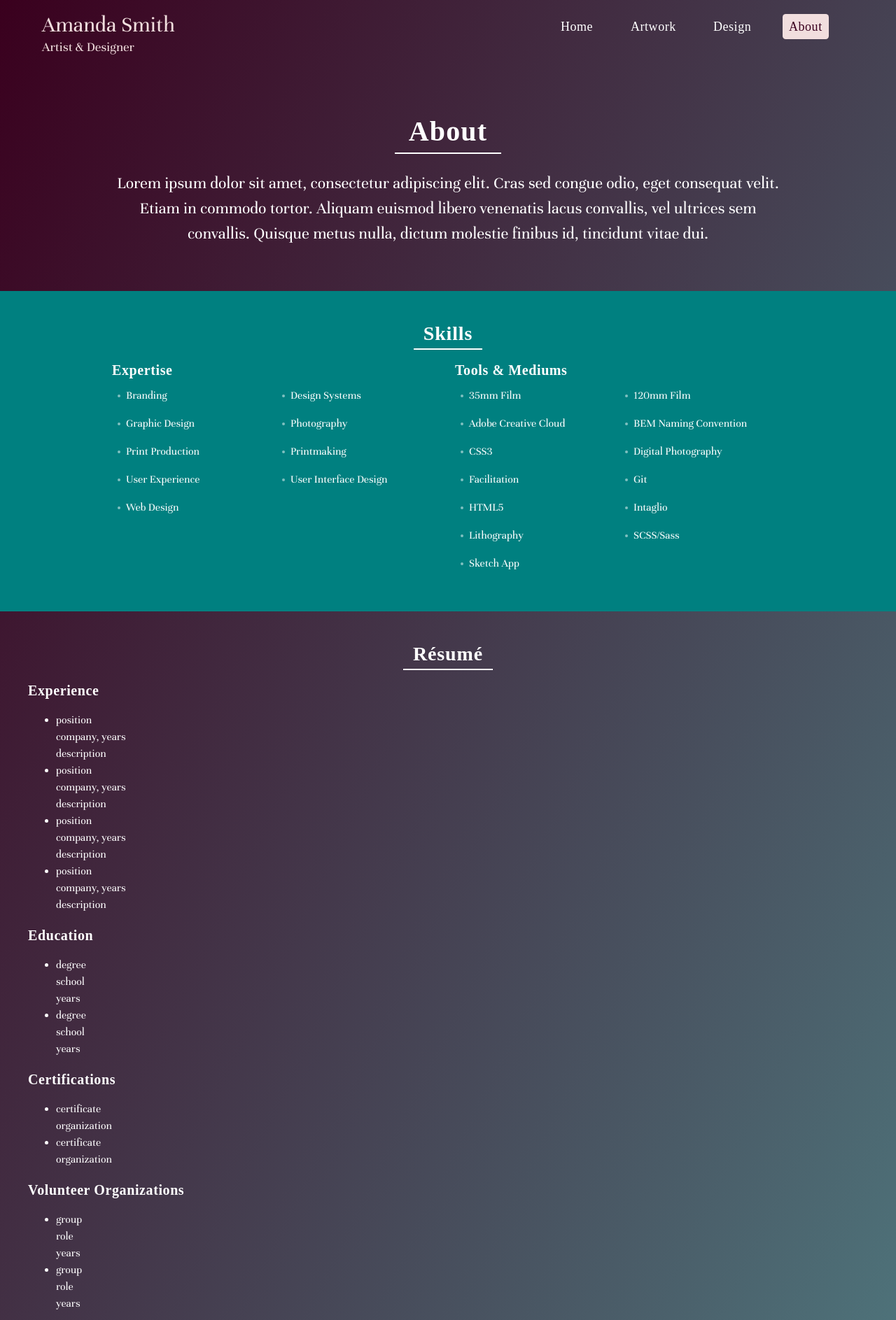
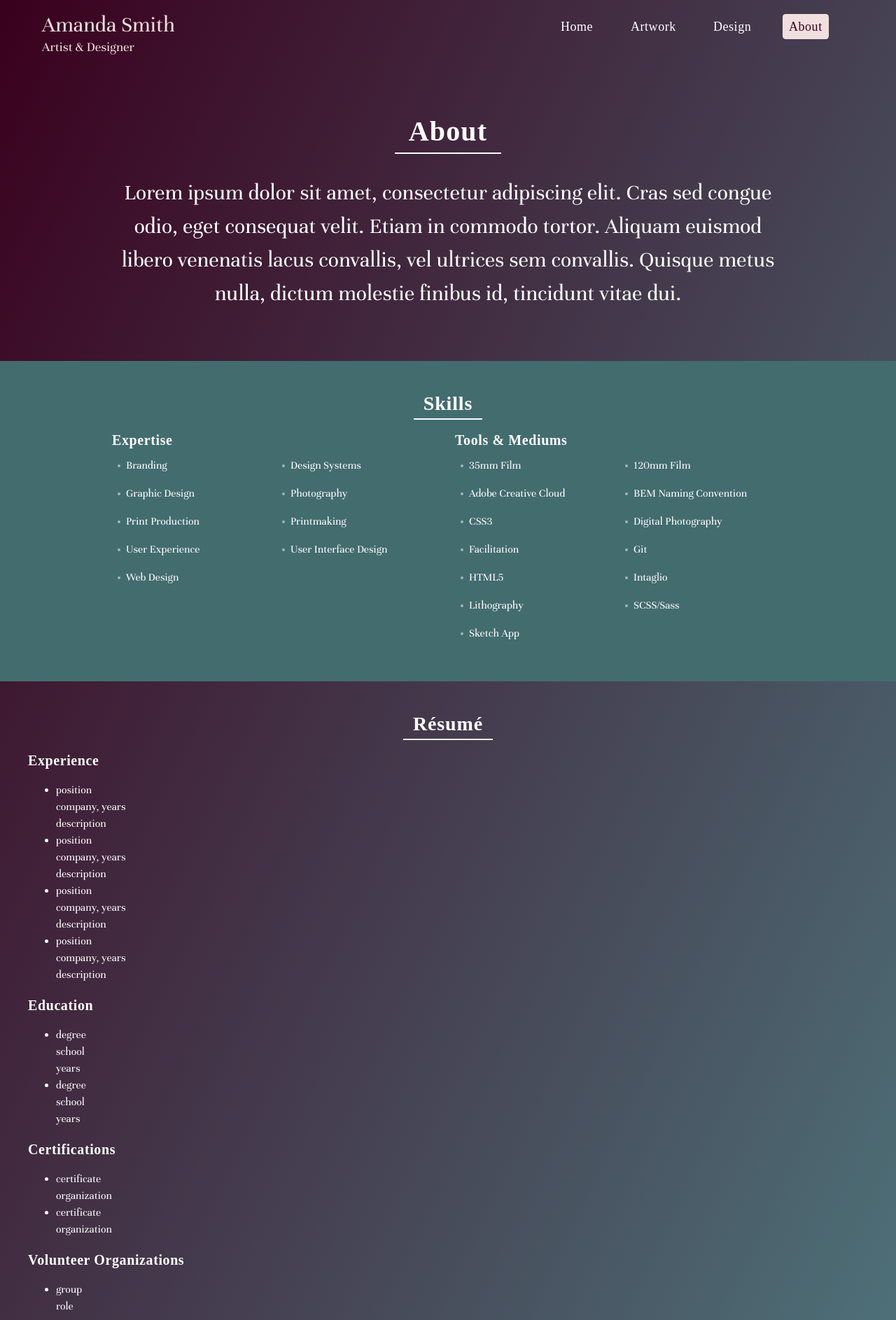
Before and after one commit to asmithorn/asmithorn.github.io, a Jekyll site: the page built from about/index.html, in a window 1280 px wide. Shown: the top 1887 px of the page at 70% size. Built offline with Jekyll 4.4.1, drawn with Linux system fonts in a browser that asks for light colours; some web fonts are replaced.

Commit message:
fixing teal bg for text

```diff
--- a/css/style.scss
+++ b/css/style.scss
@@ -246,7 +246,7 @@ h3 {
 // .u-border-bottom--white {border-bottom-color: white;}
 
 
-.u-bg--teal {background-color: teal;}
+.u-bg--teal {background-color: #436C6F;}
 
 
 .u-row-header {
@@ -258,7 +258,7 @@ h3 {
   width: fit-content; //will need to check this on IE and Edge
 }
 .u-text--center {text-align: center;}
-.u-text--large {font-size: 1.5em;}
+.u-text--large {font-size: 2em;}
 
 
 .u-image--round {border-radius: 50%;}
```
